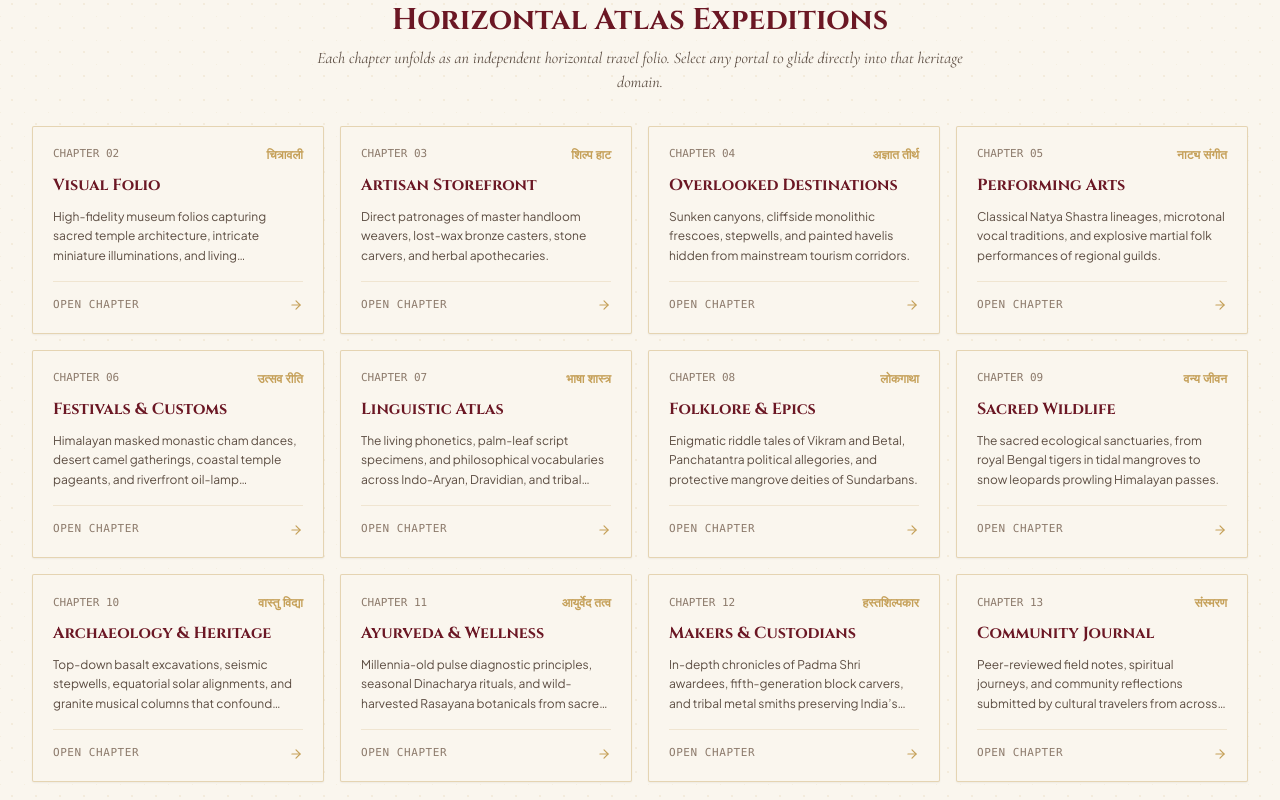
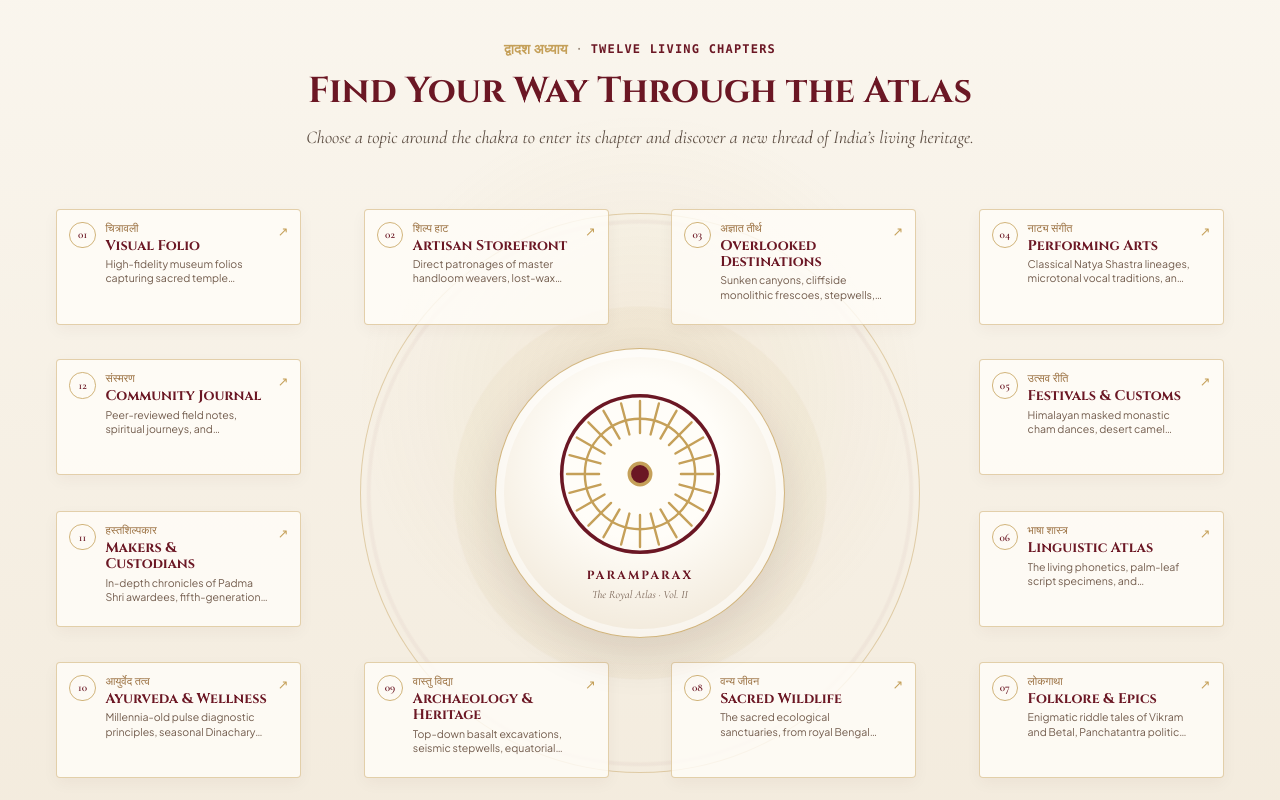
Before and after one commit to JagarlamudiKarthikeyan/paramparax-2-0-royal-atlas, a React (Vite) app: page / in a window 1280 px wide. Shown: the part 920-1720 px from the top of the page. Built offline with nearby package versions, Linux system fonts and the light colour scheme.

Commit message:
Add a chakra navigator for the twelve ParamparaX chapters

```diff
--- a/src/index.css
+++ b/src/index.css
@@ -135,3 +135,202 @@
   background: #C5A059;
   border-radius: 9999px;
 }
+
+
+/* ParamparaX heritage chakra navigation */
+.chakra-section {
+  background:
+    radial-gradient(circle at 50% 48%, rgba(197, 160, 89, 0.12), transparent 36%),
+    linear-gradient(180deg, #FAF6EE 0%, #F3EBDD 100%);
+}
+.chakra-grid {
+  position: relative;
+  isolation: isolate;
+  display: grid;
+  grid-template-columns: repeat(2, minmax(0, 1fr));
+  grid-template-areas: "core core";
+  grid-auto-rows: minmax(118px, auto);
+  gap: 0.75rem;
+}
+.chakra-core {
+  grid-area: core;
+  justify-self: center;
+  align-self: center;
+  z-index: 2;
+  width: min(72vw, 286px);
+  aspect-ratio: 1;
+  display: flex;
+  flex-direction: column;
+  align-items: center;
+  justify-content: center;
+  gap: 0.35rem;
+  border: 1px solid rgba(197, 160, 89, 0.72);
+  border-radius: 50%;
+  background: radial-gradient(circle at 50% 38%, #fffdf8 0 35%, #F3EBDD 75%, #E9D9BC 100%);
+  box-shadow: 0 18px 46px rgba(61, 28, 24, 0.12), inset 0 0 0 8px rgba(255,255,255,0.48);
+}
+.chakra-wheel {
+  width: clamp(112px, 34vw, 174px);
+  aspect-ratio: 1;
+  color: #6B1724;
+}
+.chakra-wheel svg {
+  display: block;
+  width: 100%;
+  height: 100%;
+  overflow: visible;
+}
+.chakra-wheel-ring {
+  fill: none;
+  stroke: currentColor;
+  stroke-width: 2;
+}
+.chakra-wheel-ring--inner {
+  stroke: #C5A059;
+  stroke-width: 1.35;
+}
+.chakra-wheel svg line {
+  stroke: #C5A059;
+  stroke-width: 1.35;
+  stroke-linecap: round;
+}
+.chakra-wheel-hub {
+  fill: #6B1724;
+  stroke: #C5A059;
+  stroke-width: 2;
+}
+.chakra-core-title {
+  color: #6B1724;
+  font: 700 0.74rem/1.1 var(--font-royal);
+  letter-spacing: 0.18em;
+}
+.chakra-core-caption {
+  color: #735D4E;
+  font: italic 0.7rem/1.2 var(--font-editorial);
+}
+.chakra-topic {
+  position: relative;
+  z-index: 1;
+  min-width: 0;
+  min-height: 118px;
+  display: flex;
+  align-items: flex-start;
+  gap: 0.6rem;
+  padding: 0.75rem;
+  border: 1px solid rgba(197, 160, 89, 0.48);
+  border-radius: 0.25rem;
+  background: rgba(255, 253, 248, 0.82);
+  color: #382D26;
+  text-align: left;
+  cursor: pointer;
+  box-shadow: 0 5px 16px rgba(61, 28, 24, 0.045);
+  transition: transform 220ms ease, border-color 220ms ease, box-shadow 220ms ease, background 220ms ease;
+}
+.chakra-topic:hover,
+.chakra-topic:focus-visible {
+  transform: translateY(-3px);
+  border-color: #6B1724;
+  background: #FFFCF5;
+  box-shadow: 0 12px 25px rgba(61, 28, 24, 0.12);
+  outline: none;
+}
+.chakra-topic:focus-visible {
+  outline: 3px solid rgba(197, 160, 89, 0.7);
+  outline-offset: 3px;
+}
+.chakra-topic-index {
+  flex: 0 0 1.65rem;
+  width: 1.65rem;
+  height: 1.65rem;
+  display: grid;
+  place-items: center;
+  border: 1px solid rgba(197, 160, 89, 0.78);
+  border-radius: 50%;
+  color: #6B1724;
+  font: 600 0.7rem/1 var(--font-editorial);
+}
+.chakra-topic-copy {
+  display: grid;
+  min-width: 0;
+  gap: 0.2rem;
+}
+.chakra-topic-sanskrit {
+  color: #9A7040;
+  font: 500 0.68rem/1.2 var(--font-editorial);
+}
+.chakra-topic-copy strong {
+  color: #6B1724;
+  font: 700 0.88rem/1.15 var(--font-royal);
+}
+.chakra-topic-description {
+  display: -webkit-box;
+  overflow: hidden;
+  color: #735D4E;
+  font-size: 0.66rem;
+  line-height: 1.35;
+  -webkit-box-orient: vertical;
+  -webkit-line-clamp: 2;
+}
+.chakra-topic-arrow {
+  flex: 0 0 auto;
+  margin-left: auto;
+  color: #C5A059;
+  font-size: 0.8rem;
+}
+@media (min-width: 1024px) {
+  .chakra-grid {
+    grid-template-columns: repeat(4, minmax(0, 1fr));
+    grid-template-rows: repeat(4, minmax(136px, auto));
+    grid-template-areas:
+      "nw n1 n2 ne"
+      "w1 core core e1"
+      "w2 core core e2"
+      "sw s1 s2 se";
+    gap: 0.85rem;
+  }
+  .chakra-grid::before {
+    content: "";
+    position: absolute;
+    z-index: 0;
+    top: 50%;
+    left: 50%;
+    width: min(48%, 560px);
+    aspect-ratio: 1;
+    transform: translate(-50%, -50%);
+    border: 1px solid rgba(197, 160, 89, 0.44);
+    border-radius: 50%;
+    background: radial-gradient(circle, rgba(197,160,89,0.06) 0 47%, transparent 47.5% 68%, rgba(107,23,36,0.035) 68.5% 69%, transparent 69.5%);
+    pointer-events: none;
+  }
+  .chakra-core {
+    width: min(100%, 290px);
+    height: auto;
+    min-height: 100%;
+    aspect-ratio: 1;
+  }
+  .chakra-wheel {
+    width: clamp(138px, 14vw, 178px);
+  }
+  .chakra-topic {
+    width: 100%;
+    max-width: 245px;
+    min-height: 116px;
+    align-self: center;
+    justify-self: center;
+  }
+  .chakra-topic--nw { grid-area: nw; }
+  .chakra-topic--n1 { grid-area: n1; }
+  .chakra-topic--n2 { grid-area: n2; }
+  .chakra-topic--ne { grid-area: ne; }
+  .chakra-topic--e1 { grid-area: e1; }
+  .chakra-topic--e2 { grid-area: e2; }
+  .chakra-topic--se { grid-area: se; }
+  .chakra-topic--s2 { grid-area: s2; }
+  .chakra-topic--s1 { grid-area: s1; }
+  .chakra-topic--sw { grid-area: sw; }
+  .chakra-topic--w2 { grid-area: w2; }
+  .chakra-topic--w1 { grid-area: w1; }
+}
+@media (prefers-reduced-motion: reduce) {
+  .chakra-topic { transition: none; }
+}
--- a/src/views/HomeView.tsx
+++ b/src/views/HomeView.tsx
@@ -28,6 +28,24 @@ interface HomeViewProps {
   onSelectItem: (item: HeritageItem) => void;
   onOpenSearch: () => void;
 }
+
+
+
+const CHAKRA_TOPIC_SLOTS: Record<ChapterId, string> = {
+  home: 'core',
+  gallery: 'nw',
+  shop: 'n1',
+  destinations: 'n2',
+  performing_arts: 'ne',
+  festivals: 'e1',
+  languages: 'e2',
+  folklore: 'se',
+  wildlife: 's2',
+  archaeology: 's1',
+  ayurveda: 'sw',
+  artisans: 'w2',
+  reflections: 'w1'
+};
 
 export const HomeView: React.FC<HomeViewProps> = ({
   onSelectChapter,
@@ -166,60 +184,83 @@ export const HomeView: React.FC<HomeViewProps> = ({
         </div>
       </section>
 
-      {/* Chapter Portals Grid - 12 Expeditions */}
-      <section className="max-w-7xl mx-auto px-4 sm:px-6 lg:px-8">
-
-        <div className="text-center max-w-2xl mx-auto space-y-2 mb-8">
+      {/* Twelve Living Chapters — Heritage Chakra Navigator */}
+      <section className="chakra-section border-y border-[#C5A059]/30 py-12 sm:py-16">
+        <div className="max-w-7xl mx-auto px-4 sm:px-6 lg:px-8">
+          <div className="text-center max-w-2xl mx-auto space-y-3 mb-8 sm:mb-12">
             <div className="flex items-center justify-center gap-2 text-xs font-mono text-[#8C7A6B]">
               <span className="text-[#C5A059] font-serif font-bold text-sm">द्वादश अध्याय</span>
-            <span>·</span>
+              <span aria-hidden="true">·</span>
               <span className="text-[#6B1724] uppercase tracking-widest font-semibold">Twelve Living Chapters</span>
             </div>
-          <h2 className="font-royal text-2xl sm:text-3xl font-bold text-[#6B1724]">
-            Horizontal Atlas Expeditions
+            <h2 className="font-royal text-2xl sm:text-3xl lg:text-4xl font-bold text-[#6B1724]">
+              Find Your Way Through the Atlas
             </h2>
-          <p className="font-editorial text-base text-[#5C4D42] italic">
-            Each chapter unfolds as an independent horizontal travel folio. Select any portal to glide directly into that heritage domain.
+            <p className="font-editorial text-base sm:text-lg text-[#5C4D42] italic">
+              Choose a topic around the chakra to enter its chapter and discover a new thread of India’s living heritage.
             </p>
           </div>
 
-        <div className="grid grid-cols-1 sm:grid-cols-2 lg:grid-cols-4 gap-4">
-          {CHAPTERS.filter(c => c.id !== 'home').map((chap) => (
-            <div
-              key={chap.id}
-              onClick={() => onSelectChapter(chap.id)}
-              className="group p-5 bg-[#FAF6EE] hover:bg-[#F3EBDD] border border-[#C5A059]/40 hover:border-[#C5A059] rounded-xs shadow-xs hover:shadow-md transition-all duration-200 cursor-pointer flex flex-col justify-between"
-            >
-              <div className="space-y-2.5">
-                <div className="flex items-center justify-between text-xs">
-                  <span className="font-mono text-[#8C7A6B] text-[11px]">
-                    CHAPTER {String(chap.index + 1).padStart(2, '0')}
-                  </span>
-                  <span className="font-serif text-[#C5A059] font-bold text-xs">
-                    {chap.sanskritSubtitle}
-                  </span>
+          <div className="chakra-grid" role="group" aria-label="Twelve ParamparaX heritage chapters">
+            <div className="chakra-core" aria-label="ParamparaX Royal Atlas chakra">
+              <div className="chakra-wheel">
+                <svg viewBox="0 0 100 100" role="img" aria-labelledby="chakra-wheel-title">
+                  <title id="chakra-wheel-title">A twenty-four-spoked heritage chakra</title>
+                  <circle className="chakra-wheel-ring" cx="50" cy="50" r="44" />
+                  <circle className="chakra-wheel-ring chakra-wheel-ring--inner" cx="50" cy="50" r="31" />
+                  <line key="spoke-0" x1="50" y1="9" x2="50" y2="27" transform="rotate(0 50 50)" />
+              <line key="spoke-1" x1="50" y1="9" x2="50" y2="27" transform="rotate(15 50 50)" />
+              <line key="spoke-2" x1="50" y1="9" x2="50" y2="27" transform="rotate(30 50 50)" />
+              <line key="spoke-3" x1="50" y1="9" x2="50" y2="27" transform="rotate(45 50 50)" />
+              <line key="spoke-4" x1="50" y1="9" x2="50" y2="27" transform="rotate(60 50 50)" />
+              <line key="spoke-5" x1="50" y1="9" x2="50" y2="27" transform="rotate(75 50 50)" />
+              <line key="spoke-6" x1="50" y1="9" x2="50" y2="27" transform="rotate(90 50 50)" />
+              <line key="spoke-7" x1="50" y1="9" x2="50" y2="27" transform="rotate(105 50 50)" />
+              <line key="spoke-8" x1="50" y1="9" x2="50" y2="27" transform="rotate(120 50 50)" />
+              <line key="spoke-9" x1="50" y1="9" x2="50" y2="27" transform="rotate(135 50 50)" />
+              <line key="spoke-10" x1="50" y1="9" x2="50" y2="27" transform="rotate(150 50 50)" />
+              <line key="spoke-11" x1="50" y1="9" x2="50" y2="27" transform="rotate(165 50 50)" />
+              <line key="spoke-12" x1="50" y1="9" x2="50" y2="27" transform="rotate(180 50 50)" />
+              <line key="spoke-13" x1="50" y1="9" x2="50" y2="27" transform="rotate(195 50 50)" />
+              <line key="spoke-14" x1="50" y1="9" x2="50" y2="27" transform="rotate(210 50 50)" />
+              <line key="spoke-15" x1="50" y1="9" x2="50" y2="27" transform="rotate(225 50 50)" />
+              <line key="spoke-16" x1="50" y1="9" x2="50" y2="27" transform="rotate(240 50 50)" />
+              <line key="spoke-17" x1="50" y1="9" x2="50" y2="27" transform="rotate(255 50 50)" />
+              <line key="spoke-18" x1="50" y1="9" x2="50" y2="27" transform="rotate(270 50 50)" />
+              <line key="spoke-19" x1="50" y1="9" x2="50" y2="27" transform="rotate(285 50 50)" />
+              <line key="spoke-20" x1="50" y1="9" x2="50" y2="27" transform="rotate(300 50 50)" />
+              <line key="spoke-21" x1="50" y1="9" x2="50" y2="27" transform="rotate(315 50 50)" />
+              <line key="spoke-22" x1="50" y1="9" x2="50" y2="27" transform="rotate(330 50 50)" />
+              <line key="spoke-23" x1="50" y1="9" x2="50" y2="27" transform="rotate(345 50 50)" />
+                  <circle className="chakra-wheel-hub" cx="50" cy="50" r="6" />
+                </svg>
+              </div>
+              <span className="chakra-core-title">PARAMPARAX</span>
+              <span className="chakra-core-caption">The Royal Atlas · Vol. II</span>
             </div>
 
-                <h3 className="font-royal text-base font-bold text-[#6B1724] group-hover:text-[#58111C] transition-colors">
-                  {chap.title}
-                </h3>
-
-                <p className="text-xs text-[#5C4D42] line-clamp-3 leading-relaxed font-sans">
-                  {chap.description}
-                </p>
-              </div>
-
-              <div className="pt-4 mt-4 border-t border-[#C5A059]/20 flex items-center justify-between text-xs font-medium text-[#6B1724]">
-                <span className="text-[11px] font-mono uppercase tracking-wider text-[#8C7A6B] group-hover:text-[#6B1724]">
-                  Open Chapter
+            {CHAPTERS.filter(chap => chap.id !== 'home').map((chap) => (
+              <button
+                key={chap.id}
+                type="button"
+                onClick={() => onSelectChapter(chap.id)}
+                className={`chakra-topic chakra-topic--${CHAKRA_TOPIC_SLOTS[chap.id]}`}
+                aria-label={`Open ${chap.title}: ${chap.englishKicker}`}
+              >
+                <span className="chakra-topic-index">{String(chap.index).padStart(2, '0')}</span>
+                <span className="chakra-topic-copy">
+                  <span className="chakra-topic-sanskrit">{chap.sanskritSubtitle}</span>
+                  <strong>{chap.title}</strong>
+                  <span className="chakra-topic-description">{chap.description}</span>
                 </span>
-                <ArrowRight className="w-3.5 h-3.5 text-[#C5A059] group-hover:translate-x-1 transition-transform" />
+                <span className="chakra-topic-arrow" aria-hidden="true">↗</span>
+              </button>
+            ))}
           </div>
         </div>
-          ))}
-        </div>
+      </section>
 
-      </section>
+
 
       {/* Curated Highlights: Overlooked Dynastic Wonders */}
       <section className="bg-[#F3EBDD]/60 py-12 border-y border-[#C5A059]/30">
```
Lines whose indentation alone changed are shown as unchanged.
